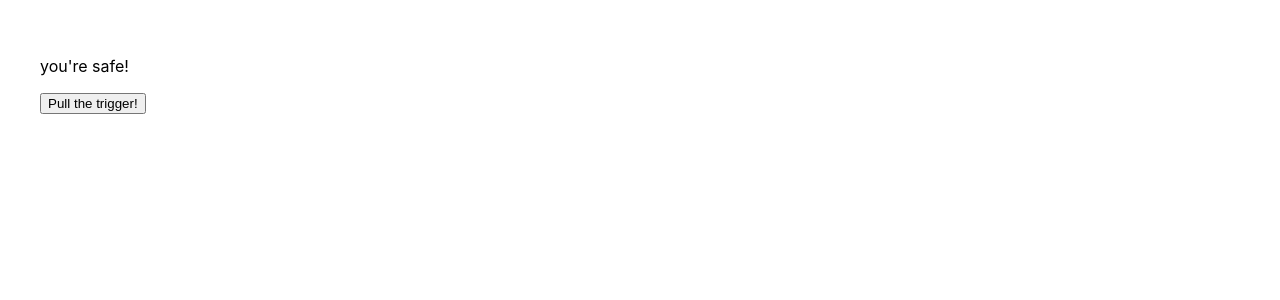
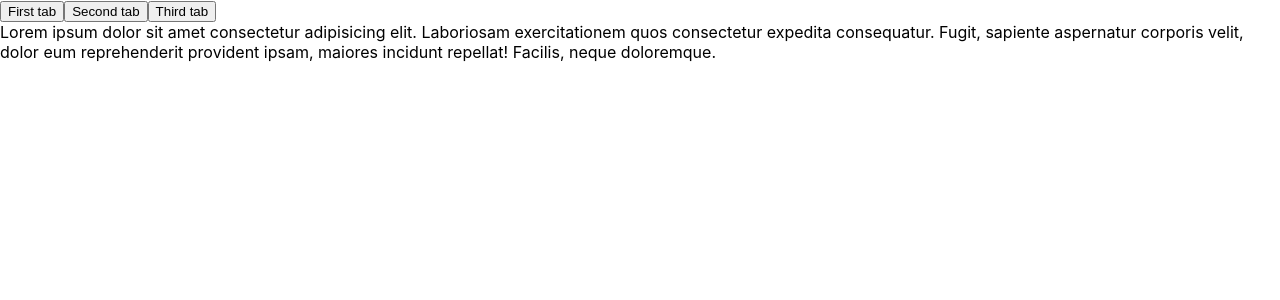
Before and after one commit to challey17/reactPlayground, a React (Create React App) app: page / in a window 1280 px wide. Shown: the top 300 px of the page. Built offline with nearby package versions, Linux system fonts and the light colour scheme.

Commit message:
accordian demo

```diff
--- a/src/App.js
+++ b/src/App.js
@@ -1,15 +1,30 @@
-import React, { Component } from "react";
-import "./App.css";
-//import Counter from "./state/Counter";
-//import HelloWorld from "./state-drills/HelloWorld";
-//import Bomb from "./state-drills/Bomb";
-import RouletteGun from "./state-drills/RouletteGun";
+import React from "react";
+import Tabs from "./state/Tabs";
 
-class App extends Component {
+// array of objects each with a name and content
+const tabsProp = [
+  {
+    name: "First tab",
+    content:
+      "Lorem ipsum dolor sit amet consectetur adipisicing elit. Laboriosam exercitationem quos consectetur expedita consequatur. Fugit, sapiente aspernatur corporis velit, dolor eum reprehenderit provident ipsam, maiores incidunt repellat! Facilis, neque doloremque.",
+  },
+  {
+    name: "Second tab",
+    content:
+      "Laboriosam exercitationem quos consectetur expedita consequatur. Fugit, sapiente aspernatur corporis velit, dolor eum reprehenderit provident ipsam, maiores incidunt repellat! Facilis, neque doloremque. Lorem ipsum dolor sit amet consectetur adipisicing elit.",
+  },
+  {
+    name: "Third tab",
+    content:
+      "Fugit, sapiente aspernatur corporis velit, dolor eum reprehenderit provident ipsam, maiores incidunt repellat! Facilis, neque doloremque. Lorem ipsum dolor sit amet consectetur adipisicing elit. Laboriosam exercitationem quos consectetur expedita consequatur.",
+  },
+];
+
+class App extends React.Component {
   render() {
     return (
-      <div className="App">
-        <RouletteGun />
+      <div>
+        <Tabs tabs={tabsProp} />
       </div>
     );
   }
--- /dev/null
+++ b/src/state/Tabs.js
@@ -0,0 +1,35 @@
+import React from "react";
+
+class Tabs extends React.Component {
+  static defaultProps = {
+    tabs: [],
+  };
+  state = {
+    currentTabIndex: 0,
+  };
+  handleButtonClick = (index) => {
+    // console.log("button clicked", { index });
+    this.setState({ currentTabIndex: index });
+  };
+  renderButtons() {
+    return this.props.tabs.map((tab, index) => (
+      <button key={index} onClick={() => this.handleButtonClick(index)}>
+        {tab.name}
+      </button>
+    ));
+  }
+  renderContent() {
+    const currentTab = this.props.tabs[this.state.currentTabIndex];
+    return <div className="content">{currentTab.content}</div>;
+  }
+  render() {
+    return (
+      <div>
+        {this.renderButtons()}
+        {this.props.tabs.length && this.renderContent()}
+      </div>
+    );
+  }
+}
+
+export default Tabs;
```
Also changed, not shown: 2 other files (tests, documents, lock files or other folders).
